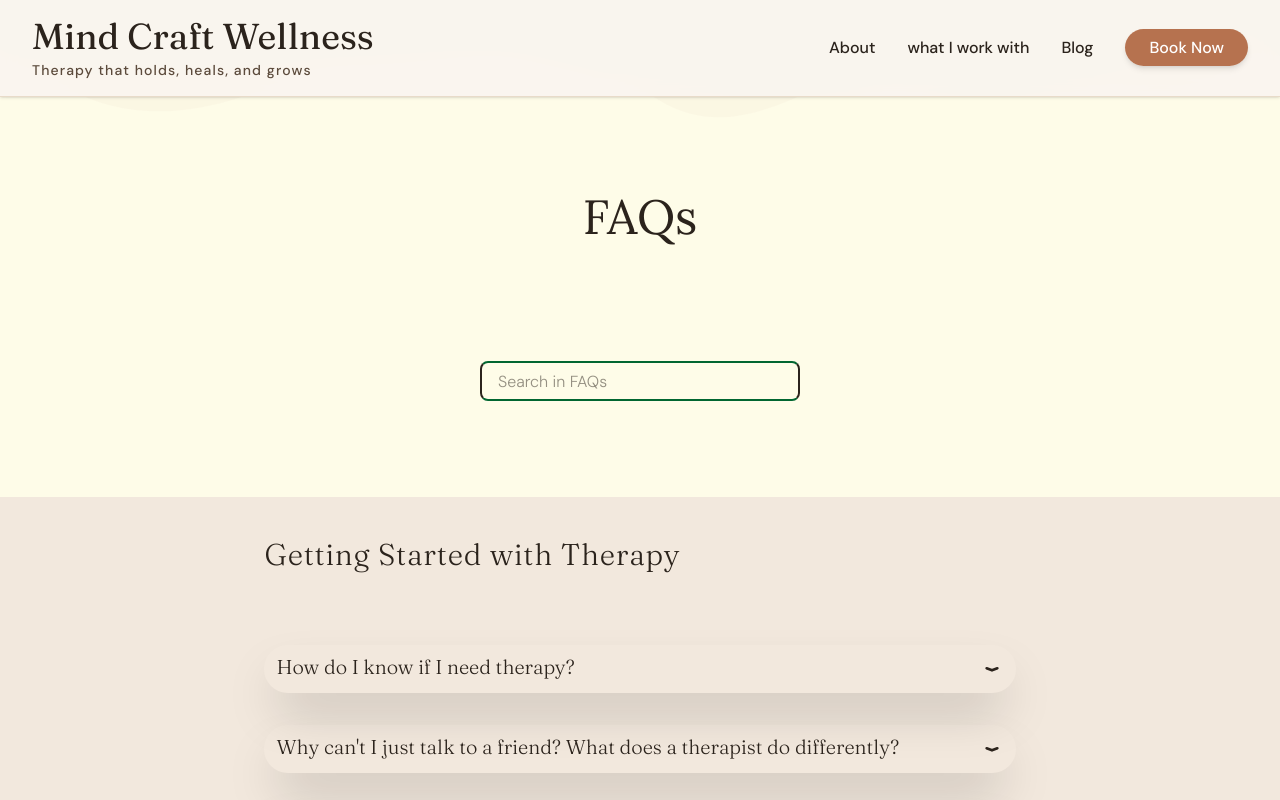
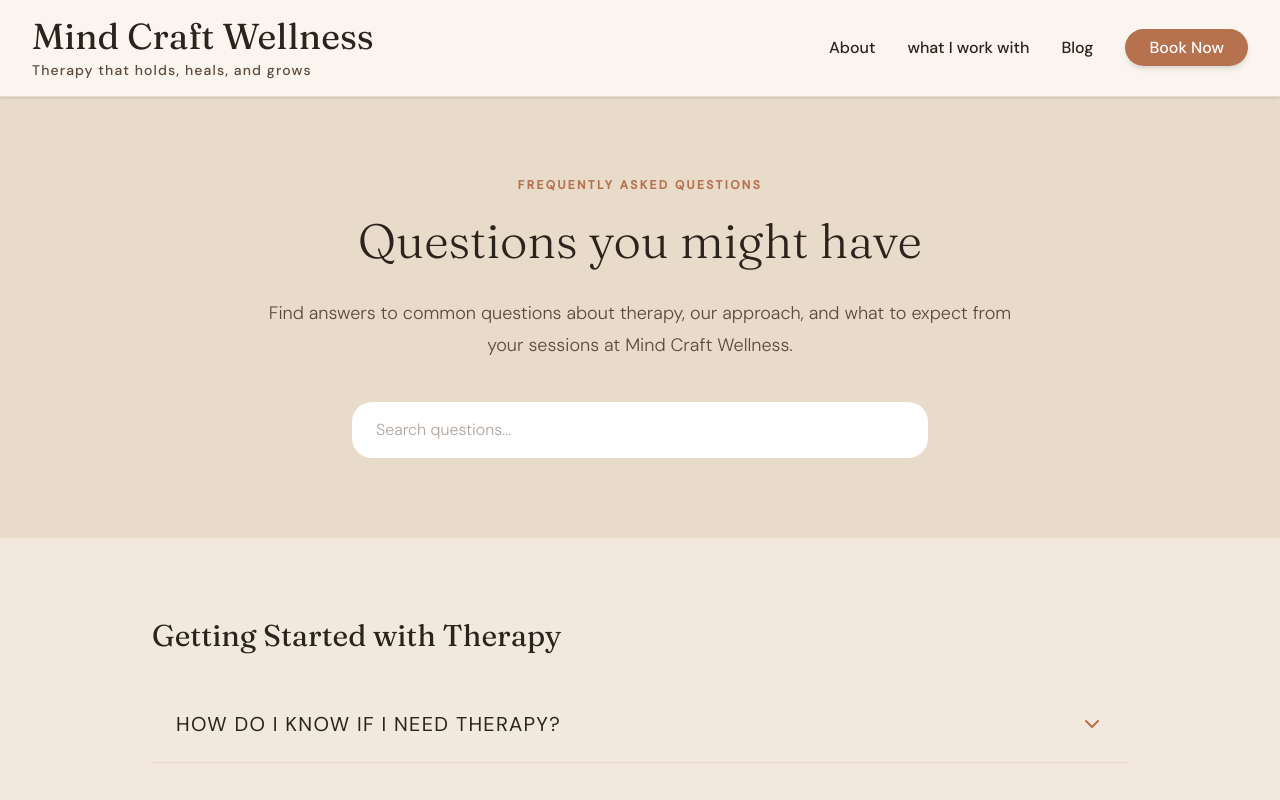
Before and after one commit to Shree0310/MindCraftWellness, a Next.js app: page /FAQs in a window 1280 px wide. Shown: the top 800 px of the page. Built offline with nearby package versions, Linux system fonts and the light colour scheme.

Commit message:
Changes to faqs page

```diff
--- a/package.json
+++ b/package.json
@@ -15,6 +15,7 @@
     "@tabler/icons-react": "^3.36.0",
     "axios": "^1.13.2",
     "clsx": "^2.1.1",
+    "lucide-react": "^1.25.0",
     "next": "^16.2.10",
     "next-sanity": "^11.6.8",
     "react": "19.1.0",
--- a/src/app/Components/FAQ/FAQItem.tsx
+++ b/src/app/Components/FAQ/FAQItem.tsx
@@ -1,5 +1,5 @@
 import { useState } from "react";
-import { IconChevronCompactDown } from "@tabler/icons-react";
+import { ChevronDown } from "lucide-react";
 
 type FAQItemProps = {
     question: string;
@@ -9,18 +9,28 @@ type FAQItemProps = {
 const FAQItem = ({ question, answer }: FAQItemProps) => {
     const [isExpanded, setIsExpanded] = useState(false);
 
-    return <div className="div">
-        <div className={`flex justify-between shadow-2xl max-w-[880px] w-full cursor-pointer rounded-4xl py-2 px-3 ${isExpanded ? 'bg-[#cfe7c6]': '' }`}
-              onClick={() => setIsExpanded(!isExpanded) }>
-            <h2 className="flex justify-start text-xl  drop-shadow-gray-500 text-gray-700">{question}</h2>
-            <IconChevronCompactDown
-                stroke={4}
-                className={`w-6 h-4 my-2 cursor-pointer transition-transform duration-200
-                    ${isExpanded ? 'rotate-180' : ''}`}/>
+    return (
+        <div className={`border-b border-[#E8DBC9] transition-colors duration-300 ${isExpanded ? 'bg-[#FAF6F0]' : 'bg-transparent'}`} style={{ borderRadius: isExpanded ? '12px' : '0' }}>
+            <button
+                onClick={() => setIsExpanded(!isExpanded)}
+                className="w-full py-6 px-6 flex justify-between items-center transition-colors"
+            >
+                <h3 className="text-left text-lg md:text-xl text-[#2B231C] pr-4" style={{ fontFamily: 'var(--font-dm-sans), sans-serif', fontWeight: 400 }}>
+                    {question}
+                </h3>
+                <ChevronDown
+                    className={`flex-shrink-0 transition-transform duration-300 ${isExpanded ? 'rotate-180' : ''}`}
+                    size={24}
+                    color="#B6724F"
+                />
+            </button>
+            <div className={`overflow-hidden transition-all duration-300 ${isExpanded ? 'max-h-[2000px] opacity-100' : 'max-h-0 opacity-0'}`}>
+                <div className="pb-6 px-6 text-base md:text-lg text-[#5C4B3C]" style={{ fontFamily: 'var(--font-dm-sans), sans-serif', fontWeight: 300, lineHeight: '1.8' }}>
+                    {answer}
+                </div>
+            </div>
         </div>
-        <div className="div">
-            {isExpanded && <p className="py-8 text-lg mx-8 font-sans">{answer}</p>}
-        </div>
-    </div>
+    );
 }
+
 export default FAQItem;
--- a/src/app/Components/FAQ/FAQs.tsx
+++ b/src/app/Components/FAQ/FAQs.tsx
@@ -279,50 +279,67 @@ const FAQs = () => {
                     : "transition-filter duration-300"
                 }`}
             >
-        <div className="flex flex-col justify-center items-center">
-            <div className="bg-yellow-50 w-full flex flex-col justify-center items-center">
-                 <div className="absolute top-0 left-0 w-full h-32 opacity-20">
-                    <svg viewBox="0 0 1200 120" preserveAspectRatio="none" className="w-full h-full">
-                        <path d="M0,0V46.29c47.79,22.2,103.59,32.17,158,28,70.36-5.37,136.33-33.31,206.8-37.5C438.64,32.43,512.34,53.67,583,72.05c69.27,18,138.3,24.88,209.4,13.08,36.15-6,69.85-17.84,104.45-29.34C989.49,25,1113-14.29,1200,52.47V0Z" fill="#345041" opacity=".25"></path>
-                        <path d="M0,0V15.81C13,36.92,27.64,56.86,47.69,72.05,99.41,111.27,165,111,224.58,91.58c31.15-10.15,60.09-26.07,89.67-39.8,40.92-19,84.73-46,130.83-49.67,36.26-2.85,70.9,9.42,98.6,31.56,31.77,25.39,62.32,62,103.63,73,40.44,10.79,81.35-6.69,119.13-24.28s75.16-39,116.92-43.05c59.73-5.85,113.28,22.88,168.9,38.84,30.2,8.66,59,6.17,87.09-7.5,22.43-10.89,48-26.93,60.65-49.24V0Z" fill="#E7CDBF" opacity=".5"></path>
-                        <path d="M0,0V5.63C149.93,59,314.09,71.32,475.83,42.57c43-7.64,84.23-20.12,127.61-26.46,59-8.63,112.48,12.24,165.56,35.4C827.93,77.22,886,95.24,951.2,90c86.53-7,172.46-45.71,248.8-84.81V0Z" fill="#345041" opacity=".15"></path>
-                    </svg>
-                </div>
-                <h2 className="text-5xl font-extrabold text-[#345041] mb-6 py-24 " style={{ fontFamily: 'Lora, serif' }}>
-                    FAQs
+        <div className="bg-[#F2E8DD] min-h-screen">
+            {/* Header Section */}
+            <div className="bg-[#E8DBC9] w-full py-16 md:py-20">
+                <div className="max-w-7xl mx-auto px-4 md:px-6 text-center">
+                    <h1 className="text-[10px] md:text-xs tracking-widest mb-6" style={{ fontFamily: 'var(--font-dm-sans), sans-serif', fontWeight: 600, letterSpacing: '0.2em', color: '#B6724F' }}>
+                        FREQUENTLY ASKED QUESTIONS
+                    </h1>
+                    <h2 className="text-3xl md:text-4xl lg:text-5xl mb-8 text-[#2B231C]" style={{ fontFamily: 'var(--font-fraunces), Georgia, serif', fontWeight: 300 }}>
+                        Questions you might have
                     </h2>
-                <div className="">
-                    <input type="text"
-                           placeholder="Search in FAQs"
+                    <p className="text-base md:text-lg text-[#5C4B3C] mb-10 max-w-3xl mx-auto" style={{ fontFamily: 'var(--font-dm-sans), sans-serif', fontWeight: 300, lineHeight: '1.8' }}>
+                        Find answers to common questions about therapy, our approach, and what to expect from your sessions at Mind Craft Wellness.
+                    </p>
+
+                    {/* Search Box */}
+                    <div className="max-w-xl mx-auto">
+                        <input
+                            type="text"
+                            placeholder="Search questions..."
                             value={inputValue}
                             onChange={(e) => setInputValue(e.target.value)}
-                           className="flex justify-center h-10 w-80 mb-24 px-4 border-2 border-y-green-800 rounded-lg"/>
+                            className="w-full px-6 py-4 bg-white text-[#5C4B3C] placeholder:text-[#5C4B3C]/50 focus:outline-none focus:ring-2 focus:ring-[#B6724F] transition-all"
+                            style={{
+                                borderRadius: '20px',
+                                fontFamily: 'var(--font-dm-sans), sans-serif',
+                                fontWeight: 300
+                            }}
+                        />
                     </div>
                 </div>
+            </div>
+
+            {/* FAQ Content */}
+            <div className="max-w-5xl mx-auto px-4 md:px-6 py-16 md:py-20">
                 {results && results.length > 0 ? (
-                <div className="mb-10">
+                    <div className="space-y-16">
                         {uniqueCategories.map(category => {
                             const filteredResults = results.filter(faq => faq.category === category);
                             if (filteredResults.length === 0) return null;
                             return (
-                            <div key={category} className="flex flex-col gap-8 mx-24">
-                                <h2 className="text-[#345041] font-semibold tracking-wide font-serif  text-3xl my-10">
+                                <div key={category}>
+                                    <h3 className="text-2xl md:text-3xl text-[#2B231C] mb-8" style={{ fontFamily: 'var(--font-fraunces), Georgia, serif', fontWeight: 400 }}>
                                         {category}
-                                </h2>
+                                    </h3>
+                                    <div className="space-y-4">
                                         {filteredResults.map((faq, idx) => (
-                                    <div className="w-full max-w-[880px]" key={`faq-${category}-${idx}`}>
-                                        <FAQItem question={faq.question} answer={faq.answer} />
+                                            <FAQItem key={`faq-${category}-${idx}`} question={faq.question} answer={faq.answer} />
+                                        ))}
                                     </div>
-                                ))}
                                 </div>
                             );
                         })}
                     </div>
                 ) : (
-                    <div className="div">
-                        <p className="text-gray-500">No FAQs found.</p>
+                    <div className="text-center py-16">
+                        <p className="text-lg text-[#5C4B3C]" style={{ fontFamily: 'var(--font-dm-sans), sans-serif', fontWeight: 300 }}>
+                            No FAQs found matching your search.
+                        </p>
                     </div>
                 )}
+            </div>
         </div>
         <Footer/>
     </div>
```
Also changed, not shown: 1 other file (tests, documents, lock files or other folders). Lines whose indentation alone changed are shown as unchanged.
